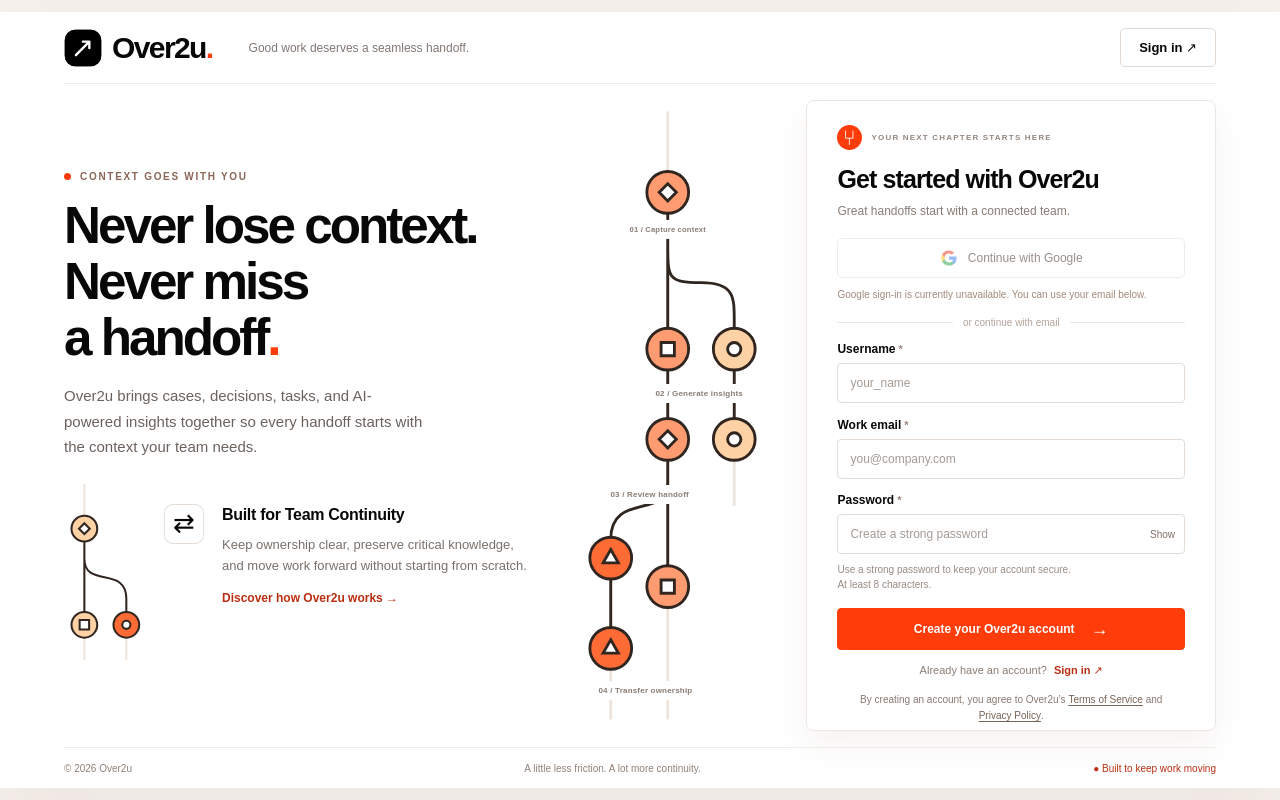
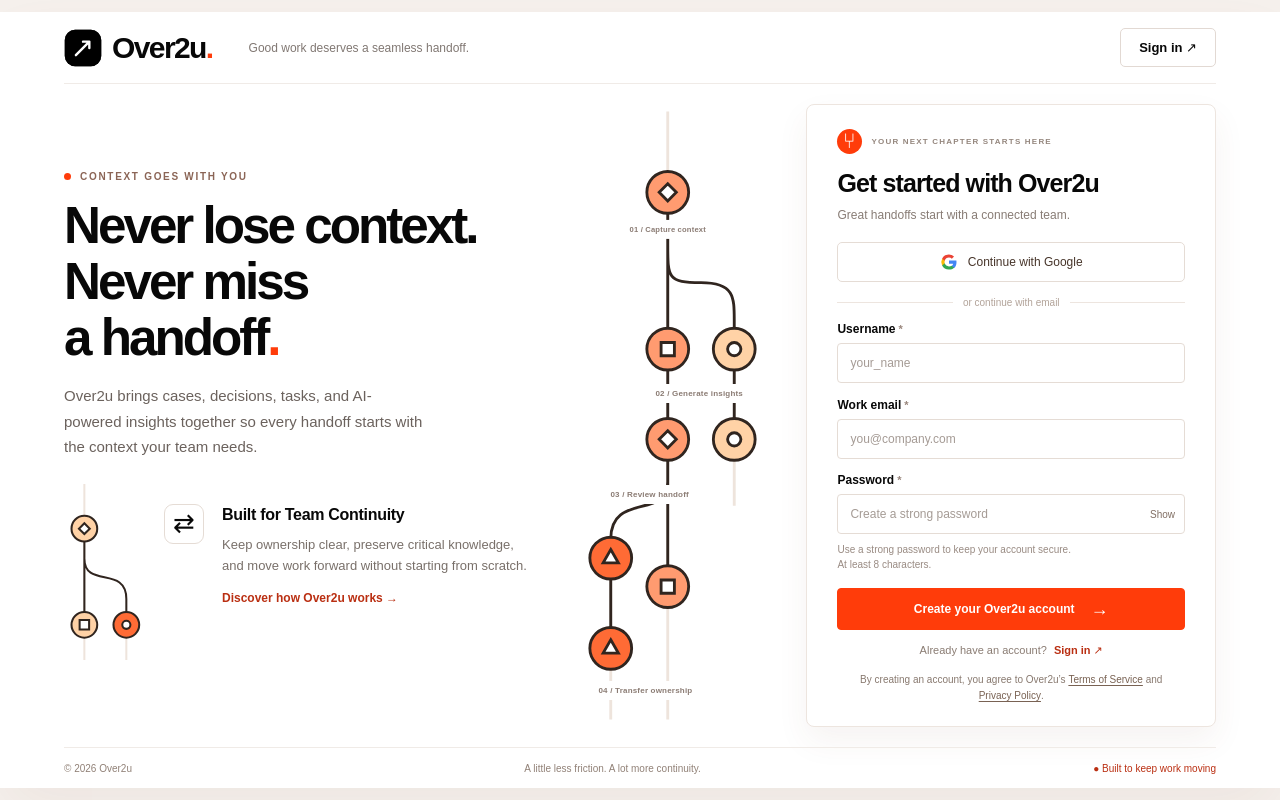
Before and after one commit to VeDaNsH-D/RGIT_Hack, a React (Vite) app in the folder Frontend/: page /signup in a window 1280 px wide. Built offline with nearby package versions, Linux system fonts and the light colour scheme; no server answers; what agora-rtc-sdk-ng would draw is missing.

Commit message:
wake backend

```diff
--- /dev/null
+++ b/Frontend/src/auth/wakeBackend.js
@@ -0,0 +1,56 @@
+// Wakes a sleeping (Render free-tier) backend by polling its health endpoint with bounded backoff.
+// Resolves when the backend answers 2xx; rejects with an Error whose `kind` is:
+//   'timeout' (never became reachable in time), 'server' (reachable but failing), 'aborted'.
+export const WAKE_DEFAULTS = {
+  totalMs: 90_000, // Render cold starts typically take 30-60s.
+  attemptMs: 10_000,
+  delaysMs: [1_000, 2_000, 3_000, 5_000], // last value repeats
+  maxAttempts: 15,
+}
+// Statuses a sleeping/starting Render service (or the Vercel proxy in front of it) returns.
+const STARTING_STATUSES = new Set([408, 425, 429, 502, 503, 504])
+
+function wakeError(kind, message, status) {
+  return Object.assign(new Error(message), { kind, status })
+}
+function sleep(ms, signal) {
+  return new Promise((resolve, reject) => {
+    if (signal?.aborted) return reject(wakeError('aborted', 'Aborted'))
+    const timer = setTimeout(() => { signal?.removeEventListener('abort', onAbort); resolve() }, ms)
+    const onAbort = () => { clearTimeout(timer); reject(wakeError('aborted', 'Aborted')) }
+    signal?.addEventListener('abort', onAbort, { once: true })
+  })
+}
+
+export async function wakeBackend(base, { signal, onAttempt, fetchImpl = globalThis.fetch, sleepImpl = sleep, now = Date.now, ...overrides } = {}) {
+  const opts = { ...WAKE_DEFAULTS, ...overrides }
+  const url = `${base.replace(/\/$/, '')}/health`
+  const deadline = now() + opts.totalMs
+  let lastStatus = null
+  for (let attempt = 1; attempt <= opts.maxAttempts; attempt++) {
+    if (signal?.aborted) throw wakeError('aborted', 'Aborted')
+    onAttempt?.(attempt)
+    const remaining = deadline - now()
+    const attemptSignal = AbortSignal.timeout(Math.max(1, Math.min(opts.attemptMs, remaining)))
+    try {
+      const response = await fetchImpl(url, {
+        cache: 'no-store',
+        signal: signal ? AbortSignal.any([signal, attemptSignal]) : attemptSignal,
+      })
+      if (response.ok) return { attempts: attempt }
+      lastStatus = response.status
+      // A reachable server that is failing for a non-startup reason will not fix itself by waiting.
+      if (!STARTING_STATUSES.has(response.status)) {
+        throw wakeError('server', `The server responded with an error (HTTP ${response.status}).`, response.status)
+      }
+    } catch (error) {
+      if (error.kind) throw error
+      if (signal?.aborted) throw wakeError('aborted', 'Aborted')
+      // Network error or per-attempt timeout: expected while the service boots. Keep trying.
+    }
+    const delay = opts.delaysMs[Math.min(attempt - 1, opts.delaysMs.length - 1)]
+    if (attempt === opts.maxAttempts || now() + delay >= deadline) break
+    await sleepImpl(delay, signal)
+  }
+  throw wakeError('timeout', 'The server is taking longer than expected to start.', lastStatus)
+}
--- a/Frontend/src/components/AuthPage.css
+++ b/Frontend/src/components/AuthPage.css
@@ -566,6 +566,10 @@
 .auth-page .google-signin-button { display: flex; align-items: center; justify-content: center; gap: 10px; width: 100%; background: white; color: #47352a; border: 1px solid #e5dcd5; border-radius: 5px; min-height: 43px; padding: 10px 14px; font-size: 12px; font-weight: 500; }
 .auth-page .google-signin-button:hover:not(:disabled) { background: #fff7f0; border-color: #f19f78; }
 .auth-page .google-signin-button:disabled { opacity: .55; cursor: not-allowed; }
+.auth-page .google-signin-status { font-size: 11px; color: #7a6558; line-height: 1.5; margin: 9px 0 0; }
+.auth-page .google-signin-spinner { width: 14px; height: 14px; margin-right: 8px; border: 2px solid #d9cfc6; border-top-color: #7a6558; border-radius: 50%; display: inline-block; vertical-align: -2px; animation: google-signin-spin .8s linear infinite; }
+.auth-page .google-signin-retry { background: none; border: 0; padding: 0; font: inherit; font-weight: 600; color: inherit; text-decoration: underline; cursor: pointer; }
+@keyframes google-signin-spin { to { transform: rotate(360deg); } }
 .auth-page .google-signin-unavailable { font-size: 10px; color: #a28a7b; line-height: 1.5; margin: 9px 0 0; }
 .auth-page .auth-divider { display: flex; align-items: center; gap: 10px; color: #b2a399; font-size: 10px; margin: 20px 0; }
 .auth-page .auth-divider > span { height: 1px; background: #ede5df; flex: 1; }
--- a/Frontend/src/components/GoogleSignIn.jsx
+++ b/Frontend/src/components/GoogleSignIn.jsx
@@ -1,25 +1,66 @@
-import { useEffect, useState } from 'react'
+import { useEffect, useRef, useState } from 'react'
 import { useLocation } from 'react-router-dom'
 import { request } from '../api/client'
 import { beginGoogleSignIn } from '../auth/oauth'
+import { wakeBackend } from '../auth/wakeBackend'
+
+const apiBase = () => (import.meta.env.VITE_API_BASE_URL || '/api').replace(/\/$/, '')
+const WAKING = 'Waking up the server... This may take a moment.'
 
 export default function GoogleSignIn({ disabled }) {
   const location = useLocation()
-  const [available, setAvailable] = useState(null)
-  const [leaving, setLeaving] = useState(false)
+  // 'idle' | 'waking' | 'leaving' | 'failed' | 'unconfigured'
+  const [phase, setPhase] = useState('idle')
+  const [failure, setFailure] = useState('')
+  const [slow, setSlow] = useState(false)
+  const inFlight = useRef(false)
+  const controllerRef = useRef(null)
+  const mounted = useRef(true)
   useEffect(() => {
+    mounted.current = true
+    return () => { mounted.current = false; controllerRef.current?.abort() }
+  }, [])
+  async function start() {
+    if (inFlight.current) return
+    inFlight.current = true
     const controller = new AbortController()
-    request('/auth/oauth/providers', { signal: controller.signal })
-      .then(data => { if (!controller.signal.aborted) setAvailable(Boolean(data.providers?.google)) })
-      .catch(() => { if (!controller.signal.aborted) setAvailable(false) })
-    return () => controller.abort()
-  }, [])
+    controllerRef.current = controller
+    let navigating = false
+    setPhase('waking'); setFailure(''); setSlow(false)
+    try {
+      // 1. Wake the backend. A sleeping server is not an unavailable one.
+      await wakeBackend(apiBase(), { signal: controller.signal, onAttempt: attempt => { if (attempt > 2 && mounted.current) setSlow(true) } })
+      // 2. A healthy server does not prove Google is configured; ask before redirecting.
+      const data = await request('/auth/oauth/providers', { signal: AbortSignal.any([controller.signal, AbortSignal.timeout(15000)]) })
+      if (!mounted.current) return
+      if (!data.providers?.google) { setPhase('unconfigured'); return }
+      navigating = true
+      setPhase('leaving')
+      beginGoogleSignIn(location.state?.from)
+    } catch (error) {
+      if (!mounted.current || controller.signal.aborted) return
+      setPhase('failed')
+      setFailure(error.kind === 'timeout'
+        ? 'The server is taking longer than expected to start. Please try again in a moment.'
+        : error.kind === 'server' || error.status
+          ? `Google sign-in hit a server error${error.status ? ` (HTTP ${error.status})` : ''}. Please try again, or use your email below.`
+          : 'Couldn’t reach the server. Check your connection and try again.')
+    } finally {
+      // Once the redirect to Google begins the page navigates away, so the guard stays set.
+      if (!navigating) inFlight.current = false
+    }
+  }
+  const busy = phase === 'waking' || phase === 'leaving'
   return <div className="google-signin-block">
-    <button className="google-signin-button" type="button" disabled={disabled || available !== true || leaving} onClick={() => { setLeaving(true); beginGoogleSignIn(location.state?.from) }}>
+    <button className="google-signin-button" type="button" disabled={disabled || busy} aria-busy={busy} onClick={start}>
       <svg width="18" height="18" viewBox="0 0 24 24" aria-hidden="true"><path fill="#4285f4" d="M22 12.2c0-.7-.1-1.4-.2-2.2H12v4.2h5.6a4.9 4.9 0 0 1-2.1 3.1v2.6h3.4c2-1.8 3.1-4.4 3.1-7.7Z"/><path fill="#34a853" d="M12 22c2.8 0 5.2-.9 6.9-2.5l-3.4-2.6c-.9.6-2.1 1-3.5 1-2.7 0-4.9-1.8-5.7-4.1H2.8v2.7A10 10 0 0 0 12 22Z"/><path fill="#fbbc05" d="M6.3 13.8a6 6 0 0 1 0-3.6V7.5H2.8a10 10 0 0 0 0 9l3.5-2.7Z"/><path fill="#ea4335" d="M12 6.1c1.5 0 2.8.5 3.8 1.5l2.9-2.9A9.8 9.8 0 0 0 12 2a10 10 0 0 0-9.2 5.5l3.5 2.7A6 6 0 0 1 12 6.1Z"/></svg>
-      {leaving ? 'Opening Google…' : 'Continue with Google'}
+      {phase === 'leaving' ? 'Opening Google…' : phase === 'waking' ? <><span className="google-signin-spinner" aria-hidden="true"/>Waking up the server…</> : 'Continue with Google'}
     </button>
-    {available === false && <p className="google-signin-unavailable">Google sign-in is currently unavailable. You can use your email below.</p>}
+    <div aria-live="polite">
+      {phase === 'waking' && <p className="google-signin-status" role="status">{WAKING}{slow && ' Still starting — hang tight.'}</p>}
+      {phase === 'failed' && <p className="google-signin-unavailable" role="alert">{failure} <button type="button" className="google-signin-retry" onClick={start}>Retry</button></p>}
+      {phase === 'unconfigured' && <p className="google-signin-unavailable">Google sign-in isn’t set up on this server. You can use your email below.</p>}
+    </div>
     <div className="auth-divider"><span/>or continue with email<span/></div>
   </div>
 }
```
Also changed, not shown: 1 other file (tests, documents, lock files or other folders).
